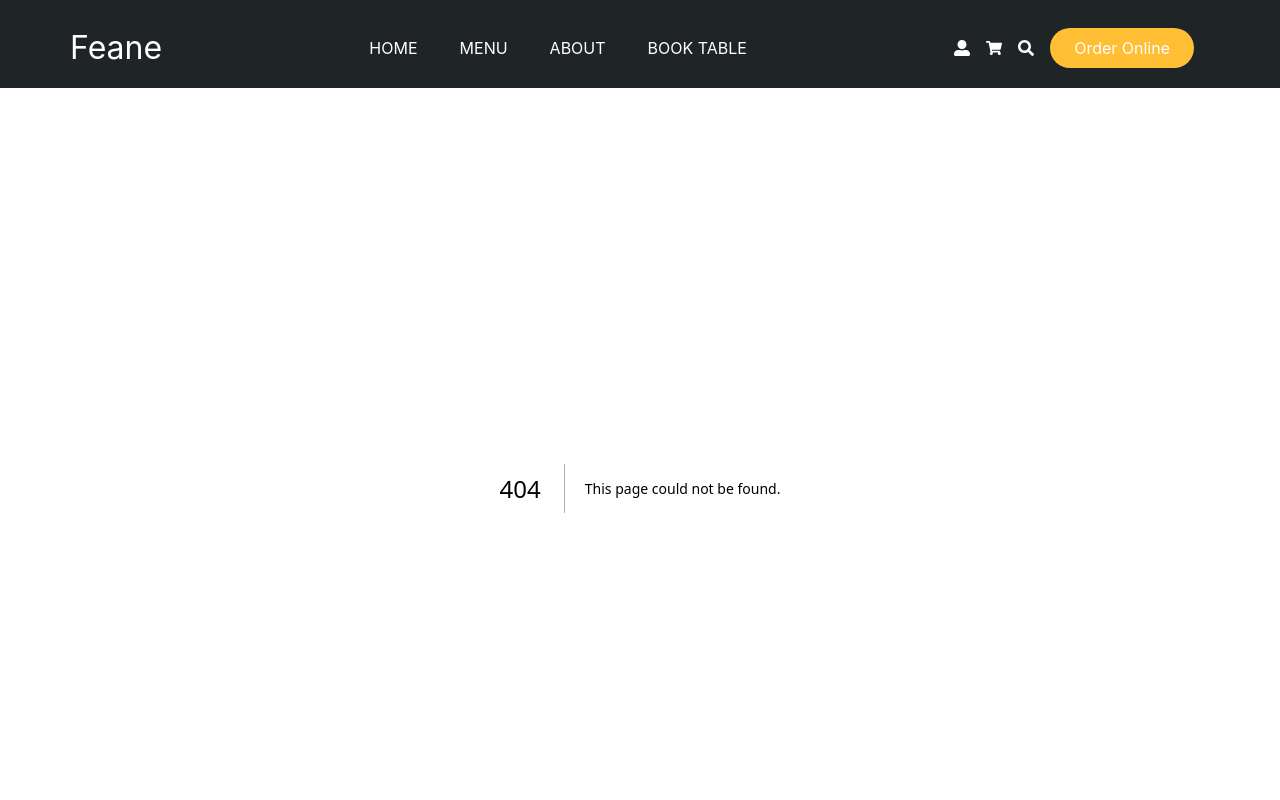
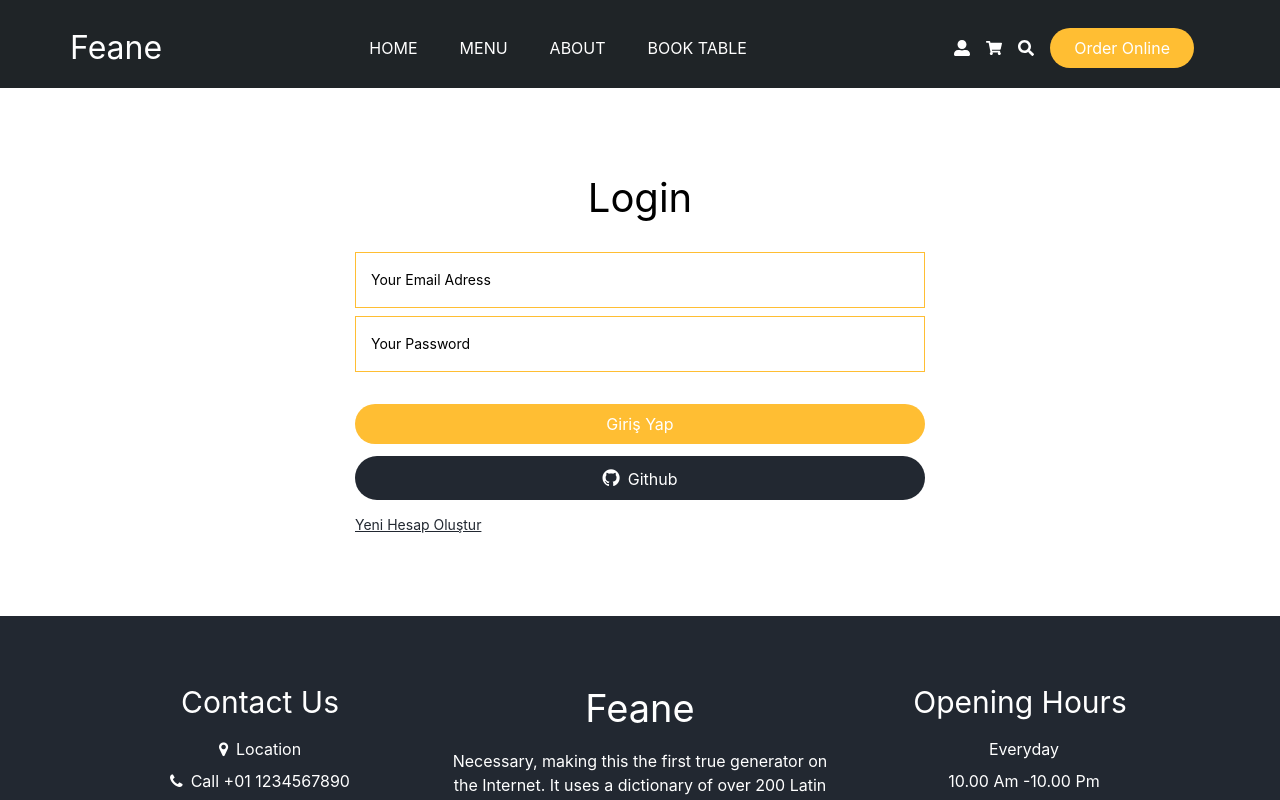
Before and after one commit to onurbakkaloglu/react-next-project, a Next.js app: page /auth/login in a window 1280 px wide. Before the commit this address had no page. Shown: the top 800 px of the page. Built offline with nearby package versions, Linux system fonts and the light colour scheme.

Commit message:
login page added

```diff
--- a/components/Reservation.jsx
+++ b/components/Reservation.jsx
@@ -3,7 +3,7 @@ import Input from './form/Input'
 import Title from './ui/Title'
 import { useFormik } from 'formik';
 import { resolve } from 'styled-jsx/css';
-import { reservationSchema } from '../schmea/reservation';
+import { reservationSchema } from '../schema/reservation';
 
 const Reservation = () => {
 
--- a/components/layout/Header.jsx
+++ b/components/layout/Header.jsx
@@ -23,14 +23,14 @@ const Header = () => {
           <Navbar menuModal={menuModal} setMenuModal={setMenuModal} />
         </div>
         <div className='flex items-center gap-x-4'>
+          <Link href="/auth/login">
+            <FaUserAlt className='hover:text-btnBg transition-all cursor-pointer' />
+          </Link>
           <a>
-            <FaUserAlt className='hover:text-btnBg transition-all' />
-          </a>
-          <a>
-            <FaShoppingCart className='hover:text-btnBg transition-all' />
+            <FaShoppingCart className='hover:text-btnBg transition-all cursor-pointer' />
           </a>
           <button onClick={() => setIsSearchModal(true)}>
-            <FaSearch className='hover:text-btnBg transition-all' />
+            <FaSearch className='hover:text-btnBg transition-all cursor-pointer' />
           </button>
           <a href='#' className='md:inline-block hidden'>
             <button className='text-white bg-btnBg rounded-full py-2 px-6 hover:bg-btnBgHover transition-all'>Order Online</button>
--- /dev/null
+++ b/pages/auth/login.jsx
@@ -0,0 +1,65 @@
+import { useFormik } from 'formik';
+import Input from '../../components/form/Input'
+import Title from '../../components/ui/Title'
+import { loginSchema } from '../../schema/login';
+import Link from 'next/link';
+
+const login = () => {
+    const onSubmit = async (values, actions) =>{
+        await new Promise((resolve) => setTimeout(resolve, 4000));
+        actions.resetForm()
+    }
+
+    const {values, errors, touched, handleSubmit, handleChange, handleBlur} = useFormik({
+        initialValues:{
+            email: "",
+            password: "",
+        },
+        onSubmit,
+        validationSchema: loginSchema,
+    });
+
+    const inputs = [
+        {
+            id: 1,
+            name: "email",
+            type: "email",
+            placeholder: "Your Email Adress",
+            value: values.email,
+            errorMessage: errors.email,
+            touched: touched.email,
+        },
+        {
+            id: 2,
+            name: "password",
+            type: "password",
+            placeholder: "Your Password",
+            value: values.password,
+            errorMessage: errors.password,
+            touched: touched.password,
+        },
+    ]
+  return (
+    <div className='container mx-auto'>
+      <form className='flex flex-col items-center my-20 md:w-1/2 w-full mx-auto' onSubmit={handleSubmit}>
+        <Title addClass="text-[40px] mb-6">Login</Title>
+        <div className='flex flex-col gap-y-2 w-full'>
+            {inputs.map((input)=>(
+                 <Input key={input.id} {...input} onChange={handleChange} onBlur={handleBlur} />
+            ))}
+            <div className='flex flex-col w-full gap-y-3 mt-6'>
+            <button className='text-white bg-btnBg rounded-full py-2 px-6 hover:bg-btnBgHover transition-all'>Giriş Yap</button>
+            <button className='text-white bg-secondary rounded-full py-2 px-6 hover:bg-btnBgHover transition-all'>
+            <i class="fa fa-github mr-2 text-xl"></i>Github
+            </button>
+            <Link href="/auth/register">
+              <span className='text-sm underline cursor-pointer text-secondary'>Yeni Hesap Oluştur</span>
+            </Link>
+            </div>
+        </div>
+      </form>
+    </div>
+  )
+}
+
+export default login
--- /dev/null
+++ b/schema/login.js
@@ -0,0 +1,10 @@
+import * as Yup from "yup";
+
+export const loginSchema = Yup.object({
+    email: Yup.string()
+    .required("E-Mail boş bırakılamaz")
+    .email("E-Mail doğru formatta olmalıdır"),
+    password: Yup.string()
+    .required("Şifre boş bırakılamaz").min(8,"Şire en az 8 karakterli olmalıdır").matches(/^(?=.*[a-z])(?=.*[A-Z])(?=.*\d)(?=.*[@$!%*?&])[A-Za-z\d@$!%*?&]{8,}$/,
+    "Şifre en az bir büyük harf, bir küçük harf, bir sayı ve bir özel karakter içermelidir."),
+});
```
Also changed, not shown: schema/reservation.js (renamed from schmea/reservation.js).
